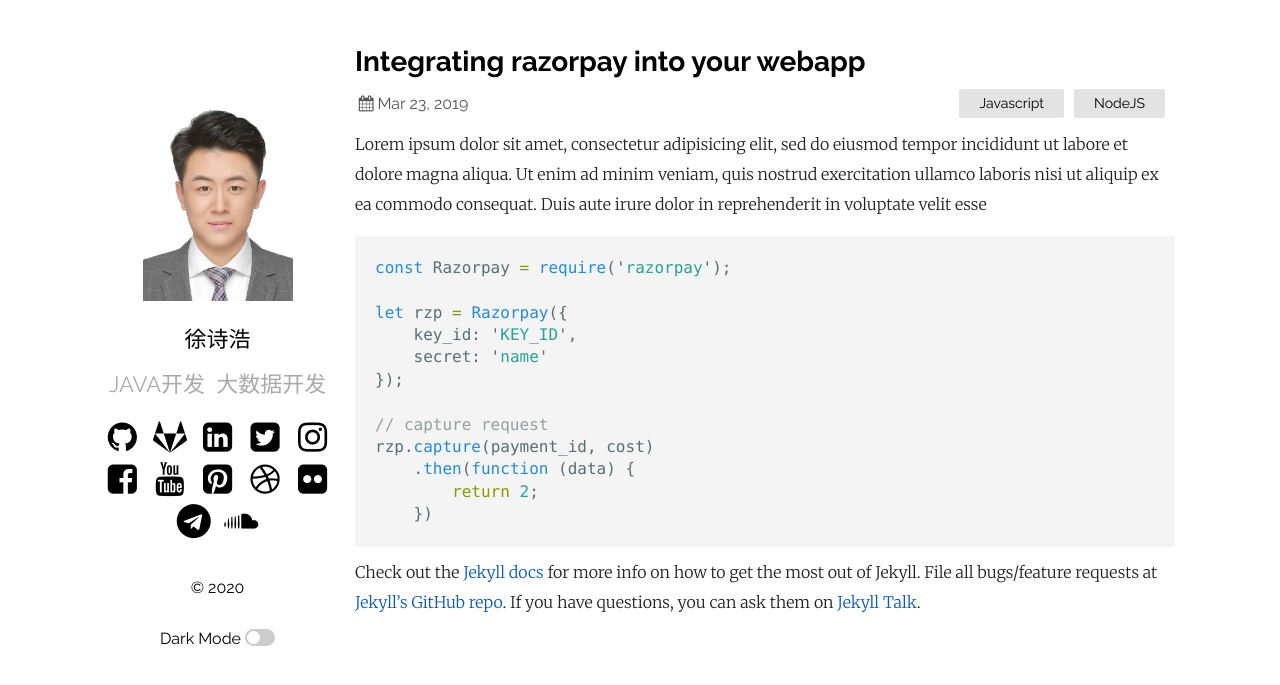
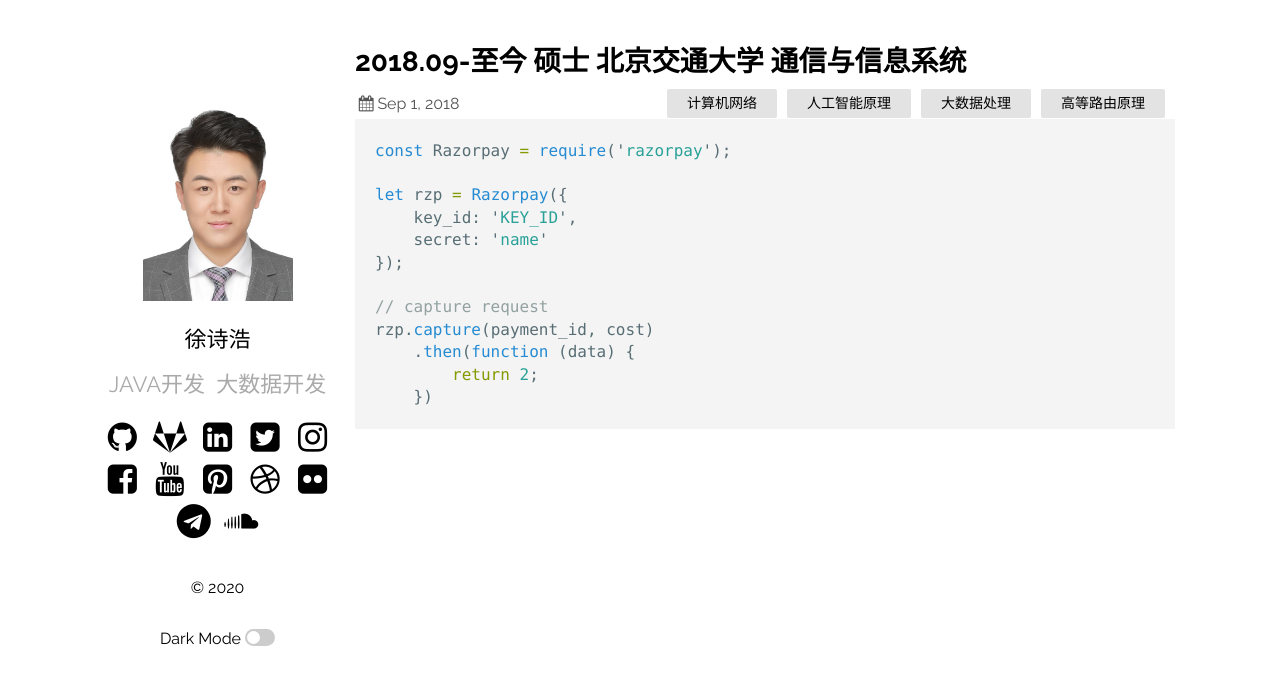
Before and after one commit to xushihao/xushihao.github.io, a Jekyll site: the page built from _posts/2018-09-01-BJTU.markdown, in a window 1280 px wide. Shown: the top 685 px of the page. Built offline with Jekyll 4.4.1, drawn with Linux system fonts in a browser that asks for light colours.

Commit message:
Update 2018-09-01-BJTU.markdown

````diff
--- a/_posts/2018-09-01-BJTU.markdown
+++ b/_posts/2018-09-01-BJTU.markdown
@@ -1,10 +1,10 @@
 ---
 layout: post
-title:  "Integrating razorpay into your webapp"
-date:   2019-03-23 21:03:36 +0530
-categories: Javascript NodeJS
+title:  "2018.09-至今    硕士    北京交通大学     通信与信息系统"
+date:   2018-09-01 21:03:36 +0530
+categories: "计算机网络 人工智能原理 大数据处理 高等路由原理"
 ---
-Lorem ipsum dolor sit amet, consectetur adipisicing elit, sed do eiusmod tempor incididunt ut labore et dolore magna aliqua. Ut enim ad minim veniam, quis nostrud exercitation ullamco laboris nisi ut aliquip ex ea commodo consequat. Duis aute irure dolor in reprehenderit in voluptate velit esse
+
 
 ```javascript
 const Razorpay = require('razorpay');
@@ -20,9 +20,3 @@ rzp.capture(payment_id, cost)
 		return 2;
 	})
 ```
-
-Check out the [Jekyll docs][jekyll-docs] for more info on how to get the most out of Jekyll. File all bugs/feature requests at [Jekyll’s GitHub repo][jekyll-gh]. If you have questions, you can ask them on [Jekyll Talk][jekyll-talk].
-
-[jekyll-docs]: https://jekyllrb.com/docs/home
-[jekyll-gh]:   https://github.com/jekyll/jekyll
-[jekyll-talk]: https://talk.jekyllrb.com/
````
